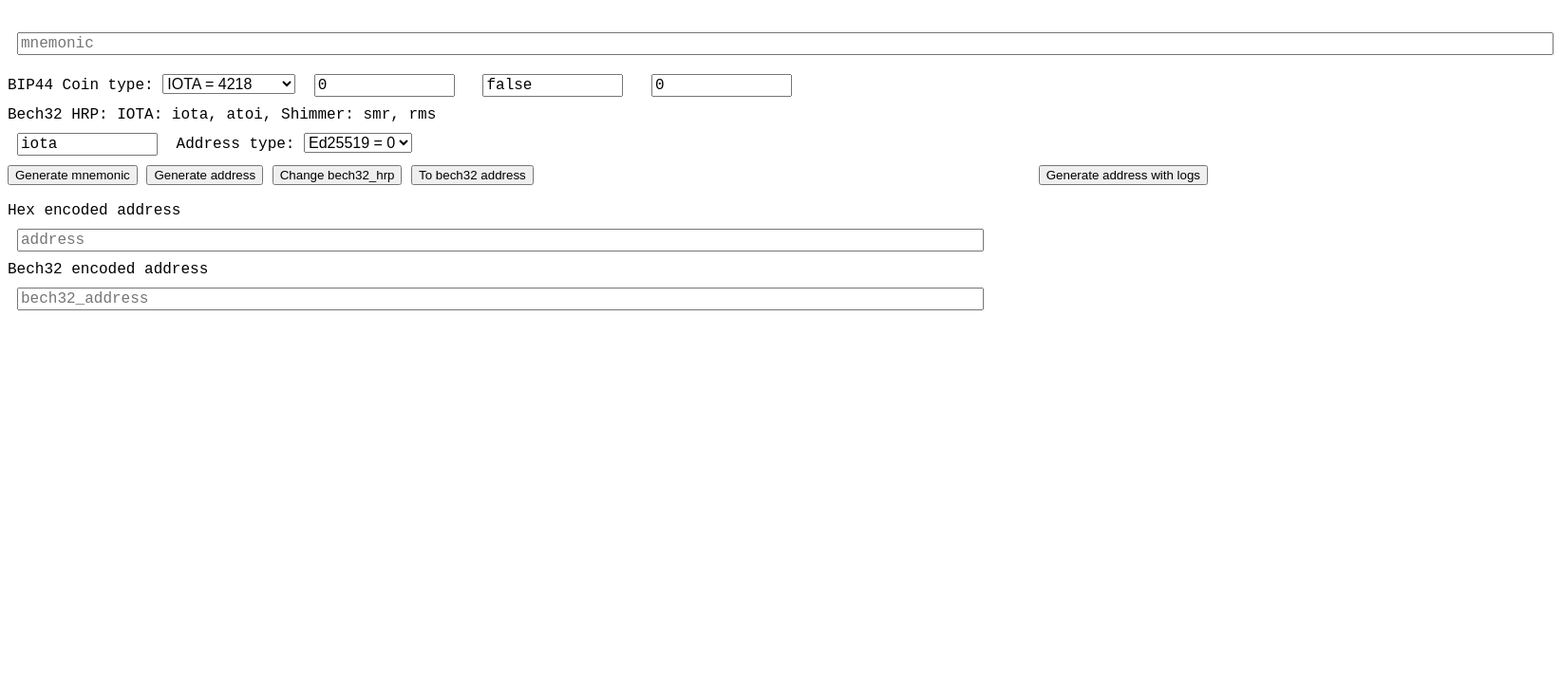
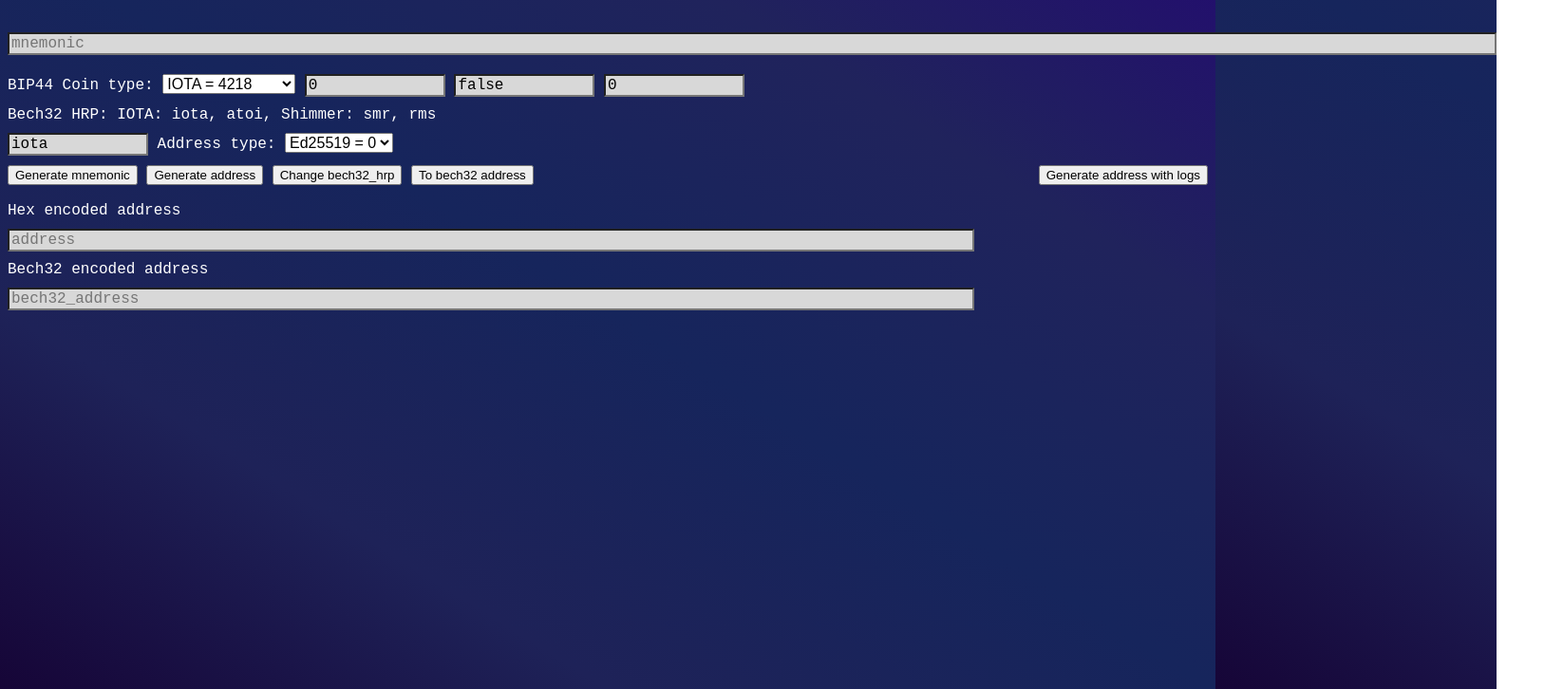
Before and after one commit to Thoralf-M/iota-ed25519-address-wasm, a website built with webpack: page docs/index.html in a window 1280 px wide. Shown: the part 74-800 px from the top of the page at 95% size, 1646 px wide, since content can reach past the window. Built offline with nearby package versions, Linux system fonts and the light colour scheme; a web font is replaced by a local one.

Commit message:
Change CSS

```diff
--- a/docs/index.html
+++ b/docs/index.html
@@ -10,8 +10,10 @@
   <link href="https://fonts.googleapis.com/css2?family=Oxygen+Mono&display=swap" rel="stylesheet">
   <style>
     html {
-      background: rgb(255, 255, 255);
+      background-image: linear-gradient(to right top, #160537, #1e2258, #16255c, #20235c, #230c70);
+       height:100%;
       font-size: 16px;
+      color: white;
     }
 
     body {
@@ -19,9 +21,11 @@
     }
 
     input[type="text"] {
-      margin: 10px;
+      margin-top: 10px;
+      margin-bottom: 10px;
       font-family: 'Oxygen Mono', monospace;
       font-size: 16px;
+      background: #d8d8d8;
     }
 
     select {
@@ -39,7 +43,7 @@
 
     .button {
       margin: 0.5rem;
-      color: white;
+      color: rgb(238, 238, 238);
       padding-left: 3rem;
       padding-right: 3rem;
       padding-top: 1.5rem;
@@ -61,7 +65,7 @@
 <body>
   <h1>Only for debug purposes, never use your mainnet mnemonic</h1>
   <br>
-  <input type="text" id="mnemonic" placeholder="mnemonic" value="" size="160">
+  <input type="text" id="mnemonic" placeholder="mnemonic" value="" size="155">
   <br>
   <!-- https://github.com/satoshilabs/slips/blob/master/slip-0044.md -->
   <label for="coin_type">BIP44 Coin type:</label>
```
Also changed, not shown: index.html (+8 -4 lines).
